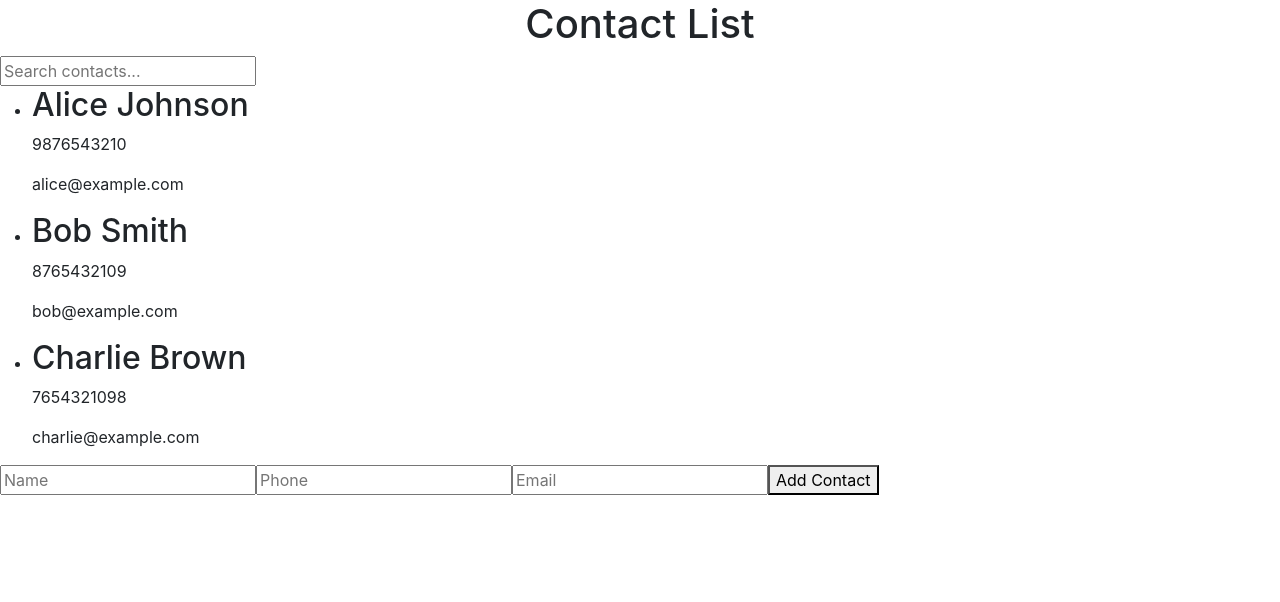
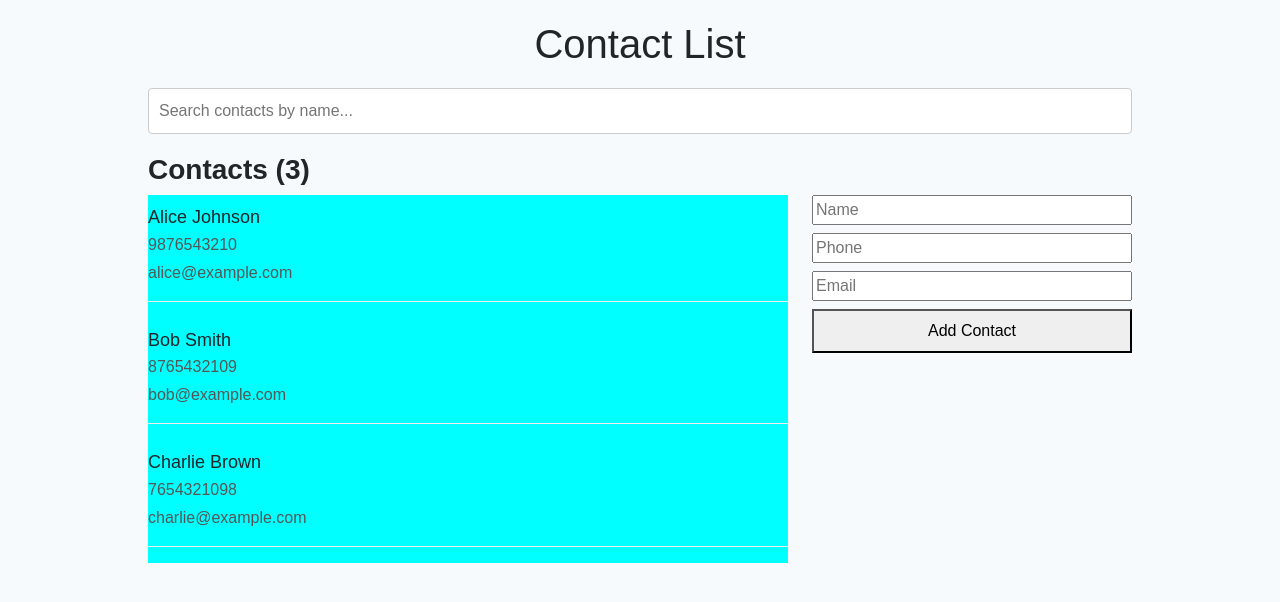
Before and after one commit to adityapatil2310/Tria-Assignment, a React (Create React App) app in the folder contactlist/: page / in a window 1280 px wide. Shown: the top 602 px of the page. Built offline with nearby package versions, Linux system fonts and the light colour scheme.

Commit message:
outline created

```diff
--- a/contactlist/package.json
+++ b/contactlist/package.json
@@ -7,9 +7,10 @@
     "@testing-library/jest-dom": "^6.9.1",
     "@testing-library/react": "^16.3.0",
     "@testing-library/user-event": "^13.5.0",
+    "ajv": "^8.17.1",
     "react": "^19.2.0",
     "react-dom": "^19.2.0",
-    "react-scripts": "5.0.1",
+    "react-scripts": "^5.0.1",
     "web-vitals": "^2.1.4"
   },
   "scripts": {
--- /dev/null
+++ b/contactlist/src/home.css
@@ -0,0 +1,51 @@
+body{
+    font-family: Arial, sans-serif;
+    margin: 20px;
+    background-color: #F6FAFC;
+    padding-left: 10%;
+    padding-right: 10%;
+}
+
+h1 {
+  text-align: center;
+}
+
+.search {
+  text-align: center;
+  margin-bottom: 2%;
+  margin-top: 2%;
+}
+
+.search input {
+  width: 100%;
+  padding: 10px;
+  font-size: 16px;
+  border: 1px solid #ccc;
+  border-radius: 4px;
+}
+
+.contact-list {
+  list-style-type: none;
+  padding: 0;
+  background-color: aqua;
+}
+
+.contact-list ul {
+  list-style-type: none;
+  padding: 0;
+}
+
+.contact-list li {
+  border-bottom: 1px solid #eee;
+  padding: 12px 0;
+}
+
+.contact-list h2 {
+  margin: 0;
+  font-size: 18px;
+}
+
+.contact-list p {
+  margin: 4px 0;
+  color: #555;
+}
--- a/contactlist/src/home.jsx
+++ b/contactlist/src/home.jsx
@@ -1,17 +1,36 @@
 import { useState } from "react";
+import "./home.css";
 
 const initialContacts = [
-  { id: 1, name: "Alice Johnson", phone: "9876543210", email: "alice@example.com" },
-  { id: 2, name: "Bob Smith", phone: "8765432109", email: "bob@example.com" },
-  { id: 3, name: "Charlie Brown", phone: "7654321098", email: "charlie@example.com" },
+	{
+		id: 1,
+		name: "Alice Johnson",
+		phone: "9876543210",
+		email: "alice@example.com",
+	},
+	{ id: 2,
+    name: "Bob Smith",
+    phone: "8765432109",
+    email: "bob@example.com",
+  },
+	{
+		id: 3,
+		name: "Charlie Brown",
+		phone: "7654321098",
+		email: "charlie@example.com",
+	},
 ];
 
 export default function App() {
 	const [contacts, setContacts] = useState(initialContacts);
 	const [search, setSearch] = useState("");
-  const [newContact, setNewContact] = useState({ name: "", phone: "", email: "" });
+	const [newContact, setNewContact] = useState({
+		name: "",
+		phone: "",
+		email: "",
+	});
 
-  const filteredContacts = contacts.filter(c =>
+	const filteredContacts = contacts.filter((c) =>
 		c.name.toLowerCase().includes(search.toLowerCase())
 	);
 
@@ -24,51 +43,74 @@ export default function App() {
 
 	return (
 		<div>
-            <h1 style={{ textAlign: "center" }}>Contact List</h1>
+			<h1>Contact List</h1>
+			<div className="search">
 				<input
 					type="text"
-                placeholder="Search contacts..."
+					placeholder="Search contacts by name..."
 					value={search}
 					onChange={(e) => setSearch(e.target.value)}
 				/>
+			</div>
 
-            <ul>
+			<h3 style={{ fontWeight: "bold" }}>
+				Contacts ({filteredContacts.length})
+			</h3>
+
+			<div
+				className="contacts-container"
+				style={{ display: "flex", gap: "24px", alignItems: "flex-start" }}
+			>
+				<div className="contact-list" style={{ flex: 1 }}>
+					<ul style={{ padding: 0, listStyle: "none" }}>
 						{filteredContacts.map((contact) => (
-                    <li key={contact.id}>
-                        <h2>{contact.name}</h2>
-                        <p>{contact.phone}</p>
-                        <p>{contact.email}</p>
+							<li key={contact.id} style={{ marginBottom: "16px" }}>
+								<h2 style={{ margin: 0 }}>{contact.name}</h2>
+								<p style={{ margin: "4px 0" }}>{contact.phone}</p>
+								<p style={{ margin: "4px 0" }}>{contact.email}</p>
 							</li>
 						))}
-                {filteredContacts.length === 0 && (
-                    <p>No contacts found.</p>
-                )}
 					</ul>
-
-            <form onSubmit={handleAdd}>
+					{filteredContacts.length === 0 && <p>No contacts found.</p>}
+				</div>
+				<aside className="contact-form" style={{ width: 320 }}>
+					<form
+						onSubmit={handleAdd}
+						style={{ display: "flex", flexDirection: "column", gap: "8px" }}
+					>
 						<input
 							type="text"
 							placeholder="Name"
 							value={newContact.name}
-                    onChange={(e) => setNewContact({ ...newContact, name: e.target.value })}
+							onChange={(e) =>
+								setNewContact({ ...newContact, name: e.target.value })
+							}
+							style={{ width: "100%", boxSizing: "border-box" }}
 						/>
 						<input
 							type="text"
 							placeholder="Phone"
 							value={newContact.phone}
-                    onChange={(e) => setNewContact({ ...newContact, phone: e.target.value })}
+							onChange={(e) =>
+								setNewContact({ ...newContact, phone: e.target.value })
+							}
+							style={{ width: "100%", boxSizing: "border-box" }}
 						/>
 						<input
 							type="email"
 							placeholder="Email"
 							value={newContact.email}
+							onChange={(e) =>
+								setNewContact({ ...newContact, email: e.target.value })
+							}
+							style={{ width: "100%", boxSizing: "border-box" }}
 						/>
-        <button
-          type="submit"
-        >
+						<button type="submit" style={{ padding: "8px 12px" }}>
 							Add Contact
 						</button>
 					</form>
+				</aside>
+			</div>
 		</div>
 	);
 }
```
Also changed, not shown: 1 other file (tests, documents, lock files or other folders). Lines whose indentation alone changed are shown as unchanged.
